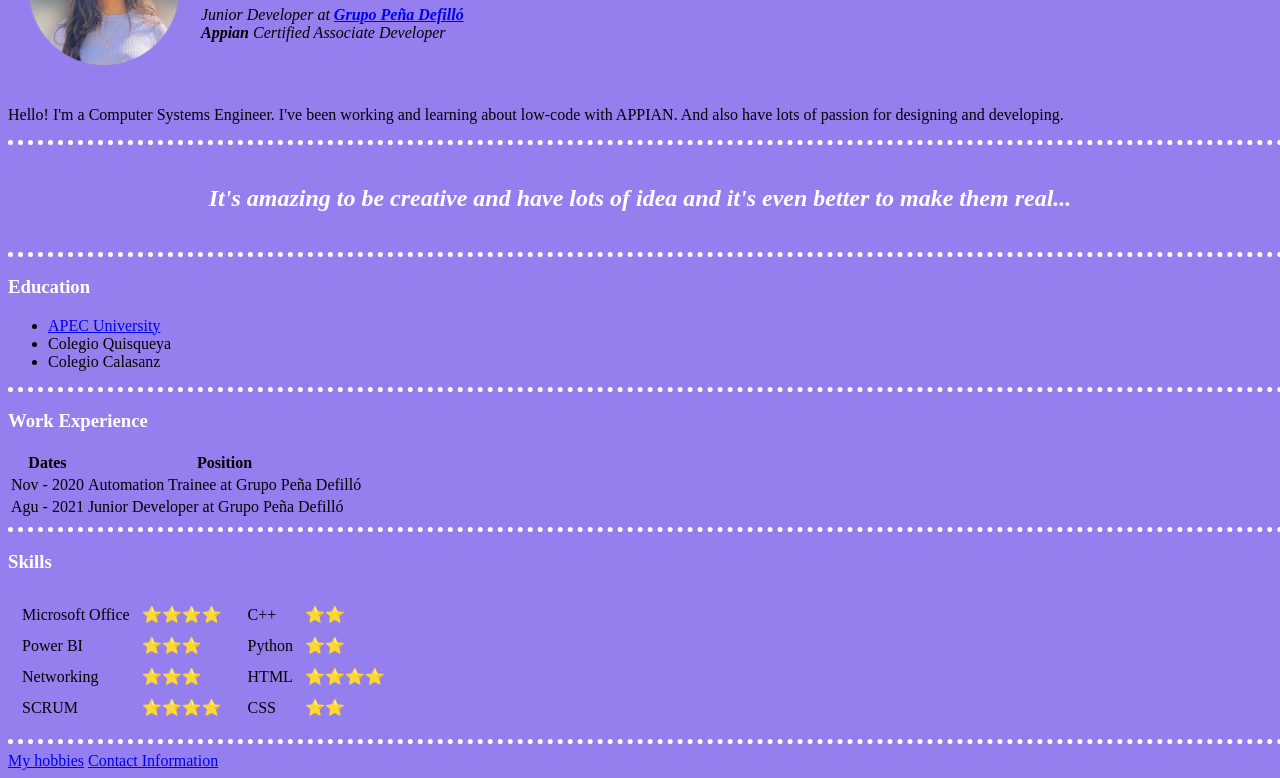
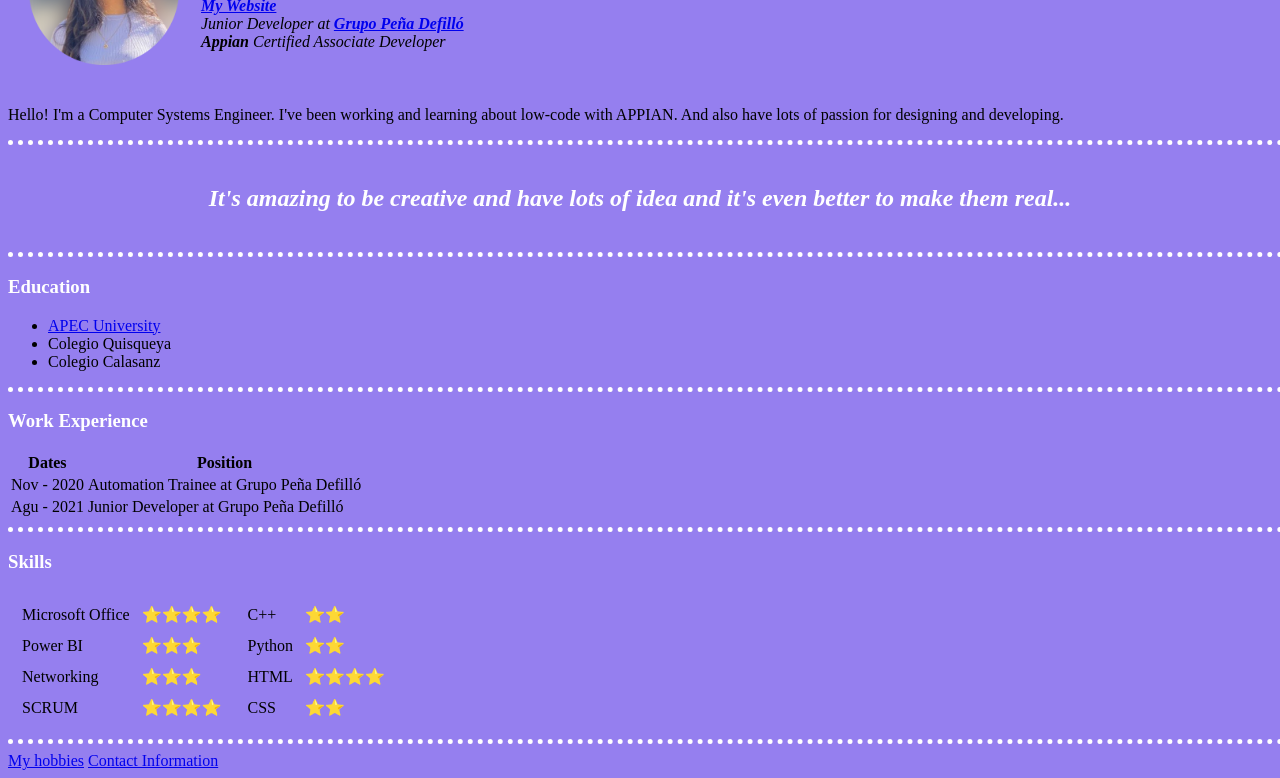
Before and after one commit to valenoria/cv-bootcamp, a plain HTML site: page index.html in a window 1280 px wide. Shown: the part 114-892 px from the top of the page. Drawn offline with Linux system fonts and the light colour scheme.

Commit message:
Added link to template website

```diff
--- a/index.html
+++ b/index.html
@@ -16,7 +16,10 @@
       </td>
       <td>
         <h1>Valentina Oria</h1>
-        <p><em>Junior Developer at <strong><a href="https://penadefillo.com/">Grupo Peña Defilló</a></strong></em>
+        <p>
+          <em><strong><a href="https://valentestsite.gatsbyjs.io/">My Website</a> </strong> </em>
+          <br>
+          <em>Junior Developer at <strong><a href="https://penadefillo.com/">Grupo Peña Defilló</a></strong></em>
           <br>
           <em><strong>Appian</strong> Certified Associate Developer</em>
         </p>
```
